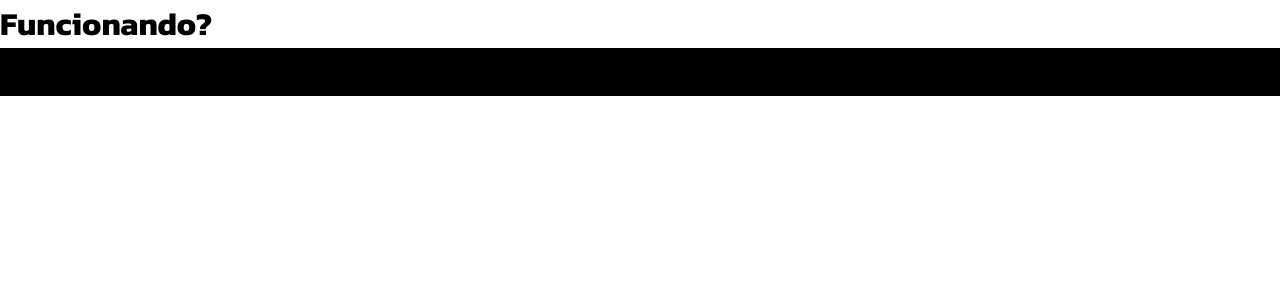
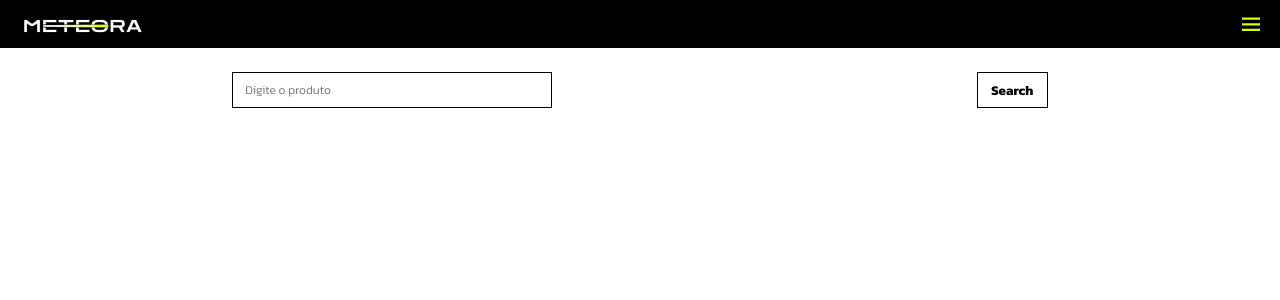
Before and after one commit to FabianoRaiser/7th-challenge-Alura, a React (Vite) app: page / in a window 1280 px wide. Shown: the top 300 px of the page. Built offline with nearby package versions, Linux system fonts and the light colour scheme.

Commit message:
:sparkles: feat: Estruturando o Cabeçalho sem o Menu Hamburguer implementado

```diff
--- a/jsconfig.json
+++ b/jsconfig.json
@@ -1,6 +1,10 @@
 {
     "compilerOptions": {
-      "baseUrl": "src"
+      "baseUrl": "src",
+      "paths": {
+        "components": ["components"],
+
+      }
     },
     "include": ["src"]
   }
--- a/package.json
+++ b/package.json
@@ -7,7 +7,8 @@
     "dev": "vite",
     "build": "vite build",
     "lint": "eslint src --ext js,jsx --report-unused-disable-directives --max-warnings 0",
-    "preview": "vite preview"
+    "preview": "vite preview",
+    "host": "vite --host"
   },
   "dependencies": {
     "react": "^18.2.0",
--- a/src/App.jsx
+++ b/src/App.jsx
@@ -7,7 +7,6 @@ function App() {
   return (
     <>
       <GlobalStyle />
-      <h1>Funcionando?</h1>
       <Header />
     </>
   )
--- /dev/null
+++ b/src/components/header/botaoPesquisa/index.jsx
@@ -0,0 +1,18 @@
+import { colorPreto } from "components/ui/variaveis"
+import styled from "styled-components"
+
+const StyledBotaoPesquisa = styled.button`
+    font-weight: 700;
+
+    padding: 0.5em 1em;
+
+    background: none;
+
+    border: 1px solid ${colorPreto};
+`
+
+export const BotaoPesquisa = () => {
+    return (
+        <StyledBotaoPesquisa>Search</StyledBotaoPesquisa>
+    )
+}
--- /dev/null
+++ b/src/components/header/campoPesquisa/index.jsx
@@ -0,0 +1,22 @@
+import { colorPreto, colorVerde } from "components/ui/variaveis"
+import styled from "styled-components"
+
+const StyledCampoPesquisa = styled.input`
+    height: 3em;
+    width: 320px;
+    padding: 1em;
+    font-size: 12px;
+
+    border: 1px solid ${colorPreto};
+
+    &:focus {
+        outline: none;
+        border: 2px solid ${colorVerde};
+    }
+`
+
+export const CampoPesquisa = () => {
+    return (
+        <StyledCampoPesquisa type='text' placeholder="Digite o produto"/>
+    )
+}
--- a/src/components/header/index.jsx
+++ b/src/components/header/index.jsx
@@ -1,13 +1,47 @@
-import styled  from 'styled-components';
+import styled from 'styled-components';
+import logoMobile from './Logo_mobile.png'
+import { MenuHamburguer } from './menuHamburguer';
+import { colorPreto } from 'components/ui/variaveis';
+import { CampoPesquisa } from './campoPesquisa/index';
+import { BotaoPesquisa } from './botaoPesquisa/index';
 
 const StyledHeader = styled.header`
-    background-color: #000000;
-`;
+    position: absolute;
+    left: 0%;
+    right: 0%;
+
+    `;
+
+const Cabecalho = styled.div`
+    padding: 0 20px;
+    background-color: ${colorPreto};
+    display: flex;
+    align-items: center;
+    justify-content: space-between;
+
+`
+
+const SytledSeachArea = styled.div`
+    padding: 24px;
+    display: flex;
+    gap: 0.5em;
+
+    justify-content: space-around;
+`
 
 export const Header = () => {
     return (
-        <StyledHeader>
-            <h1>Header</h1>
-        </StyledHeader>
+        <>
+            <StyledHeader>
+                <Cabecalho>
+                    <h1><img src={logoMobile} /></h1>
+                    <MenuHamburguer />
+                </Cabecalho>
+                <SytledSeachArea>
+                    <CampoPesquisa />
+                    <BotaoPesquisa />
+                </SytledSeachArea>
+            </StyledHeader>
+        </>
     )
 }
--- /dev/null
+++ b/src/components/header/menuHamburguer/index.jsx
@@ -0,0 +1,18 @@
+import iconMenu from './icon-menu.svg'
+import styled from "styled-components";
+
+const BotaoMenu = styled.button`
+    background: none;
+    border: none;
+
+    width: 18px;
+    height: 15px;
+`
+
+export const MenuHamburguer = () => {
+    return (
+        <BotaoMenu>
+            <img src={iconMenu} />
+        </BotaoMenu>
+    )
+}
--- a/src/components/ui/variaveis.js
+++ b/src/components/ui/variaveis.js
@@ -1,2 +1,10 @@
-export const colorPreto = '#00000';
+//Cores
+export const colorPreto = '#000000';
+export const colorCinza = '#CCCCCC';
+export const colorVerde = '#DAFF01';
+export const colorRoxo = '#9353FF';
+export const colorCoral = '#EE6471';
+export const colorLaranja = '#F87F46';
+
+//Fontes
 export const fontPrincipal = `'Kanit', sans-serif`
```
Also changed, not shown: src/components/header/Logo_mobile.png (renamed from src/assets/Mobile/Logo mobile.png), src/components/header/menuHamburguer/icon-menu.svg (added).
